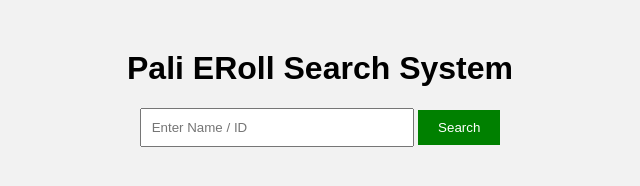
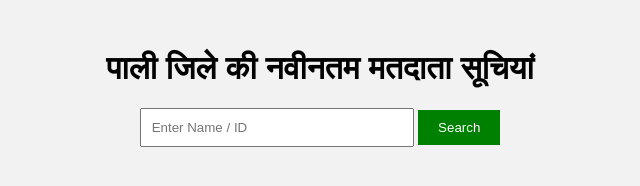
Before and after one commit to pankajpanwarpali-maker/Pali-Latest-Voter-List-2026, a plain HTML site: page index.html in a window 1280 px wide. Shown: the whole page, without its empty margins (320-960 px from the left). Drawn offline with Linux system fonts and the light colour scheme.

Commit message:
Update index.html

```diff
--- a/index.html
+++ b/index.html
@@ -1,14 +1,14 @@
 <!DOCTYPE html>
 <html>
 <head>
-  <title>Pali ERoll Search</title>
+  <title>पाली जिले की नवीनतम मतदाता सूचियां</title>
   <link rel="stylesheet" href="style.css">
 </head>
 <body>
 
 <div class="container">
 
-  <h1>Pali ERoll Search System</h1>
+  <h1>पाली जिले की नवीनतम मतदाता सूचियां</h1>
 
   <input type="text" id="searchBox" placeholder="Enter Name / ID">
   <button onclick="searchData()">Search</button>
```
